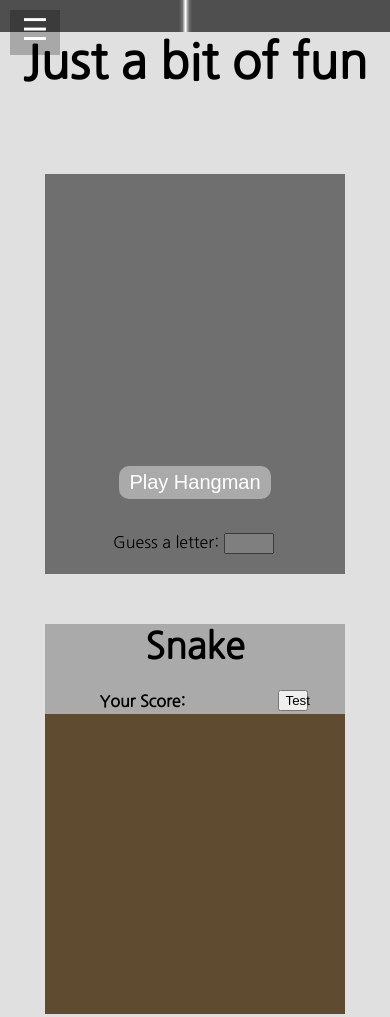
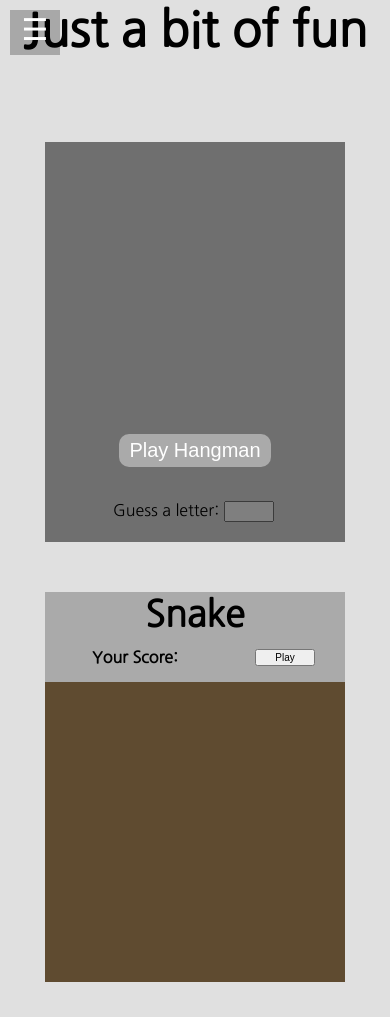
Before and after one commit to JamesWheadon/PortfolioWebsite, a website: page games.html in a window 390 px wide. Shown: the top 1017 px of the page. Drawn offline with Linux system fonts and the light colour scheme.

Commit message:
snake styling and button name change

```diff
--- a/ProjectGrid.css
+++ b/ProjectGrid.css
@@ -59,6 +59,14 @@ section ul li a {
   font-weight: bold;
 }
 
+* {
+  line-height: 1;
+}
+
+h1, h2 {
+  font-weight: bold;
+}
+
 @media only screen and (max-width: 1290px) {
   #ProjectsContainer {
     grid-template-rows: 80px auto 80px auto 80px auto;
--- a/games.css
+++ b/games.css
@@ -16,7 +16,7 @@ main {
 
 #snake {
     position: absolute;
-    height: 590px;
+    height: 600px;
     width: 500px;
     top: 700px;
     left: var(--leftAlignGame);
@@ -25,7 +25,7 @@ main {
 #snakeHeader {
     position: absolute;
     top: 0px;
-    height: fit-content;
+    height: 100px;
     width: 100%;
     background-color: rgb(170, 170, 170);
 }
@@ -46,10 +46,12 @@ main {
     text-align: center;
     width: 40%;
     display: inline;
+    margin: 10px 0px;
 }
 
 #snakeScores button {
-    width: 10%;
+    width: 20%;
+    text-align: center;
 }
 
 #snakeGame {
@@ -335,7 +337,7 @@ main {
     }
 
     #snake {
-        height: 490px;
+        height: 500px;
         width: 400px;
         top: 600px;
     }
@@ -358,6 +360,14 @@ main {
     #hangmanInput {
         left: 118px;
     }
+
+    #snakeScores h4 {
+        font-size: 16px;
+    }
+
+    #snakeScores button {
+        font-size: 10px;
+    }
 }
 
 @media only screen and (max-width: 440px) {
@@ -371,7 +381,7 @@ main {
     }
 
     #snake {
-        height: 390px;
+        height: 400px;
         width: 300px;
         top: 500px;
     }
@@ -407,7 +417,7 @@ main {
     }
 
     #snake {
-        height: 330px;
+        height: 340px;
         width: 240px;
         top: 440px;
     }
--- a/games.html
+++ b/games.html
@@ -59,7 +59,7 @@
                 <h2>Snake</h2>
                 <div id="snakeScores">
                     <h4>Your Score: <span id="yourScore"></span></h4>
-                    <button id="playPause">Test</button>
+                    <button id="playPause">Play</button>
                 </div>
             </div>
             <canvas id="snakeGame" height="500px" width="500px"></canvas>
--- a/snake.js
+++ b/snake.js
@@ -29,15 +29,18 @@ document.getElementById("playPause").addEventListener("click", playPause);
 function playPause() {
     if (!playing) {
         playing = true;
+        document.getElementById("playPause").textContent = "Pause";
         playSnake();
     } else {
             if (!pause) {
             pause = true;
             window.removeEventListener("keydown", pressedKey);
-            clearInterval(gameInterval)
+            clearInterval(gameInterval);
+            document.getElementById("playPause").textContent = "Play";
         } else {
             pause = false;
             startInterval();
+            document.getElementById("playPause").textContent = "Pause";
         }
     }
 }
--- a/style.css
+++ b/style.css
@@ -41,6 +41,7 @@ h1 {
   font-size: 72px;
   color: var(--NameColour);
   font-family: 'Nanum Gothic', sans-serif;
+  margin-top: 0px;
 }
 
 * {
@@ -151,7 +152,8 @@ footer ul li a {
 }
 
 #aboutMe h1 {
-  margin: 10px 0px;
+  margin-top: 0px;
+  margin-bottom: 10px;
 }
 
 #aboutMe p {
```
